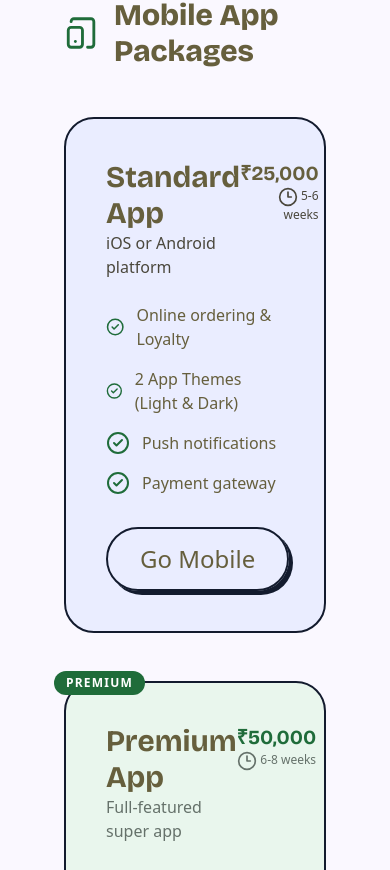
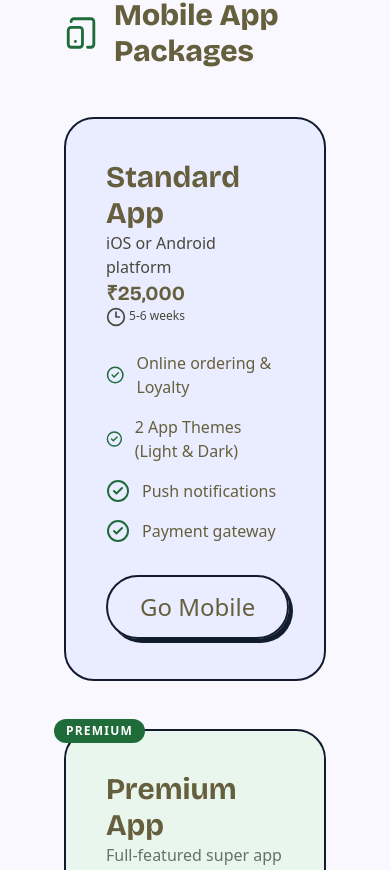
Before and after one commit to Daisy-Devs/daisy-devs-portfolio, a Next.js app: page /pricing in a window 390 px wide. Shown: the part 3572-4442 px from the top of the page. Built offline with nearby package versions, Linux system fonts and the light colour scheme.

Commit message:
style(mobile-packages): adjust layout for Standard and Premium App sections for better responsiveness

```diff
--- a/src/app/globals.css
+++ b/src/app/globals.css
@@ -206,7 +206,7 @@
   --secondary-fixed: #26ef4e;
   --secondary-fixed-dim: #8bd79b;
   --on-secondary-fixed: #00210b;
-  --on-secondary-fixed-variant: #005226;
+  --on-secondary-fixed-variant: #d2f7e4;
 
   --tertiary-fixed: #d9e6dd;
   --tertiary-fixed-dim: #bdcac1;
--- a/src/components/footer.tsx
+++ b/src/components/footer.tsx
@@ -3,7 +3,7 @@ import React from "react";
 
 const Footer = () => {
   return (
-    <footer className="bg-tertiary-container mt-0 dark:bg-on-tertiary-fixed-variant w-full  mt-30">
+    <footer className="bg-tertiary-container mt-0 dark:bg-on-tertiary-fixed-variant w-full mt-30">
       <div className="flex flex-col items-center text-center w-full px-margin-desktop rounded-t-[120px] py-30 max-w-container-max mx-auto">
         <div className="font-bricolage-grotesque mt-5 text-6xl text-on-tertiary-container dark:text-tertiary-fixed opacity-10 mb-8">
         🌼  Daisy Devs 🌼
@@ -33,6 +33,12 @@ const Footer = () => {
           >
             LinkedIn
           </Link>
+          <Link
+            className="font-geist-sans text-sm text-on-tertiary-container/80 dark:text-tertiary-fixed/80 hover:text-primary transition-all underline underline-offset-4"
+            href="/about"
+          >
+            LinkedIn
+          </Link>
         </div>
         <p className="font-geist-sans text-xs text-on-tertiary-container/60">
           Built to bloom. © 2026 Daisy Devs
--- a/src/features/pricing/components/MobilePackages.tsx
+++ b/src/features/pricing/components/MobilePackages.tsx
@@ -24,7 +24,7 @@ const MobilePackages: React.FC<MobilePackagesProps> = ({
       <div className="grid grid-cols-1 md:grid-cols-2 gap-12 max-w-4xl mx-auto">
         {/* <!-- Standard App --> */}
         <div className="bg-surface-container border-2 border-on-background rounded-[30px] p-10 hover-drop transition-all">
-          <div className="flex justify-between items-start mb-6">
+          <div className="flex flex-col sm:flex-row justify-between items-start mb-6">
             <div>
               <h3 className="font-bricolage-grotesque font-bold text-3xl">
                 Standard App
@@ -34,7 +34,6 @@ const MobilePackages: React.FC<MobilePackagesProps> = ({
             <div className="text-right">
               <div
                 className="font-bricolage-grotesque text-xl text-primary font-bold"
-                data-price-inr="25000"
               >
                 {" "}
                 {PRICING[currency].standard}
@@ -77,7 +76,7 @@ const MobilePackages: React.FC<MobilePackagesProps> = ({
           <div className="absolute -top-3 -left-3 bg-secondary text-on-primary px-3 py-1 rounded-full text-xs font-bold uppercase tracking-widest">
             Premium
           </div>
-          <div className="flex justify-between items-start mb-6">
+          <div className="flex flex-col sm:flex-row justify-between items-start mb-6">
             <div>
               <h3 className="font-bricolage-grotesque font-bold text-3xl">
                 Premium App
@@ -89,7 +88,6 @@ const MobilePackages: React.FC<MobilePackagesProps> = ({
             <div className="text-right">
               <div
                 className="font-bricolage-grotesque text-secondary text-xl font-bold"
-                data-price-inr="50000"
               >
                 {" "}
                 {PRICING[currency].premium}
```
